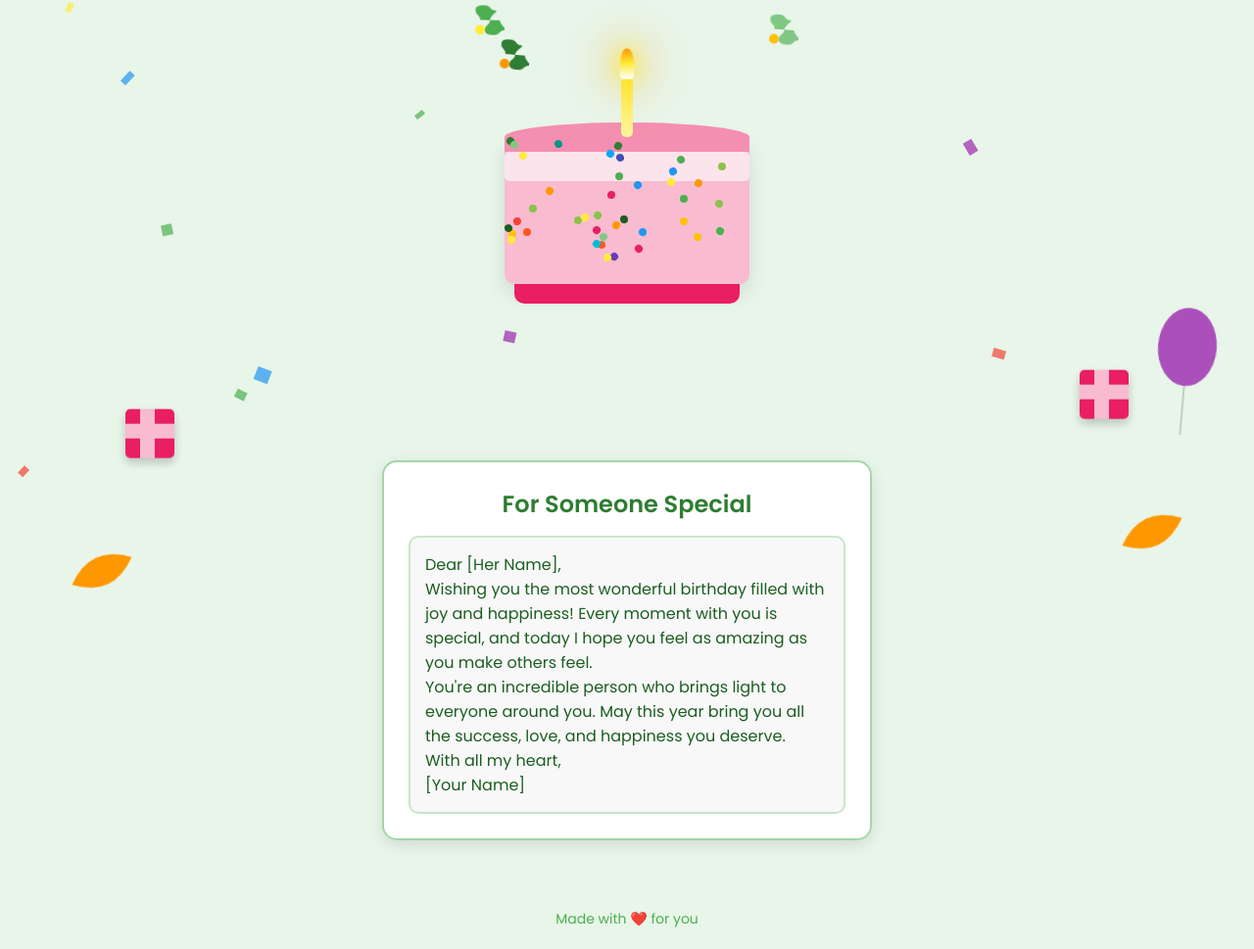
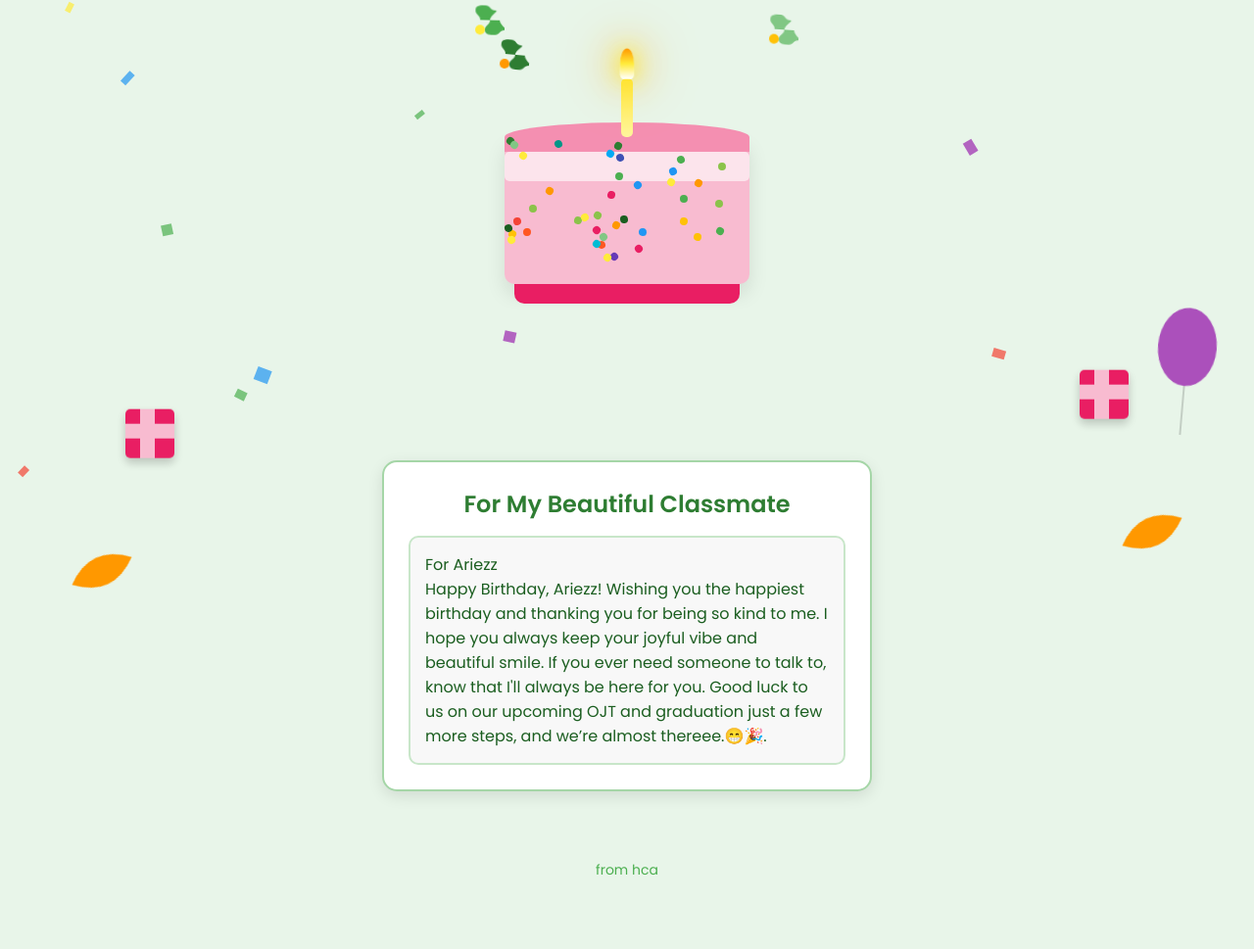
Before and after one commit to hugoarabia/Happy-Birthday-Ariezz-Bunyi, a plain HTML site: page index.html in a window 1280 px wide. Shown: the part 117-1086 px from the top of the page at 98% size. After the commit the page ends 1036 px from the top, so only its background shows below. Drawn offline with Linux system fonts and the light colour scheme.

Commit message:
Update index.html

```diff
--- a/index.html
+++ b/index.html
@@ -724,20 +724,18 @@
         </div>
 
         <div class="message-box">
-            <h2>For Someone Special</h2>
+            <h2>For My Beautiful Classmate</h2>
             <div class="message-content">
                 <!-- EDIT YOUR MESSAGE HERE -->
-                <p>Dear [Her Name],</p>
-                <p>Wishing you the most wonderful birthday filled with joy and happiness! Every moment with you is special, and today I hope you feel as amazing as you make others feel.</p>
-                <p>You're an incredible person who brings light to everyone around you. May this year bring you all the success, love, and happiness you deserve.</p>
-                <p>With all my heart,<br>[Your Name]</p>
+                <p>For Ariezz</p>
+                <p>Happy Birthday, Ariezz! Wishing you the happiest birthday and thanking you for being so kind to me. I hope you always keep your joyful vibe and beautiful smile. If you ever need someone to talk to, know that I'll always be here for you. Good luck to us on our upcoming OJT and graduation just a few more steps, and we’re almost thereee.😁🎉.</p>
                 <!-- END OF MESSAGE -->
             </div>
         </div>
     </div>
 
     <footer>
-        Made with ❤️ for you
+       from hca
     </footer>
 
     <script>
```
